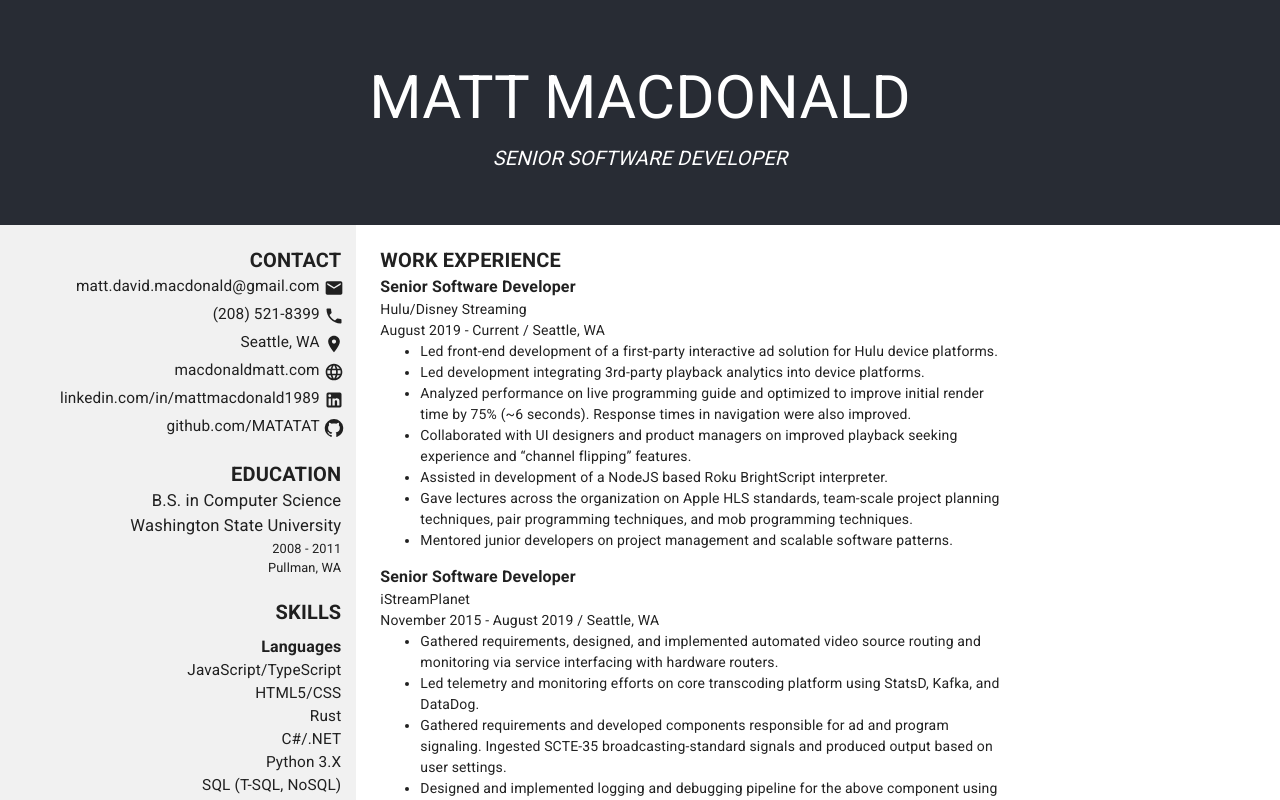
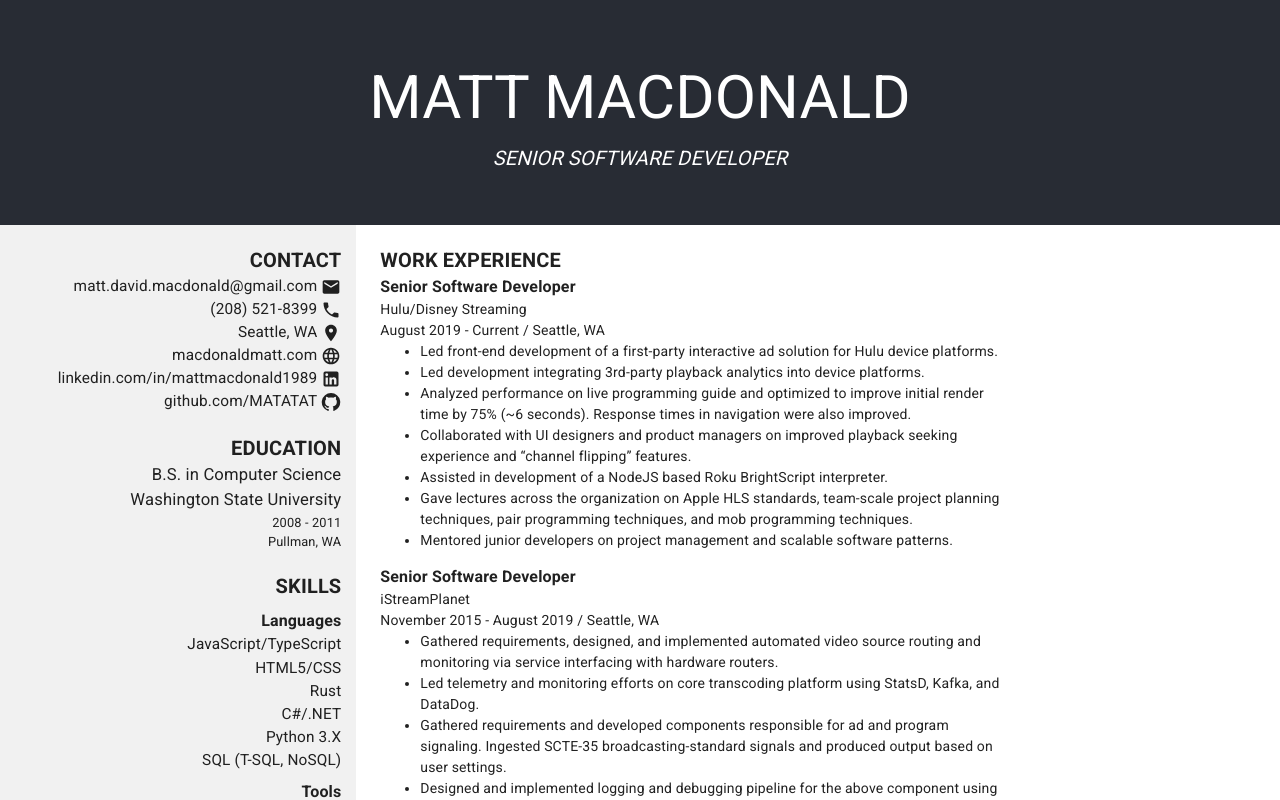
Before and after one commit to MATATAT/resume, a React (Create React App) app: page / in a window 1280 px wide. Shown: the top 800 px of the page. Built offline with nearby package versions, Linux system fonts and the light colour scheme.

Commit message:
redid side bar with flex

```diff
--- a/src/SideBar.css
+++ b/src/SideBar.css
@@ -6,13 +6,24 @@
     height: 100%;
 }
 
+.SideBar-label-with-icon {
+    display: flex;
+    flex-direction: row;
+    justify-content: flex-end;
+}
+
 .SideBar-contact-label {
     font-size: 1.2vw;
-    float: right;
+    display: flex;
+    align-items: center;
 }
 
 .SideBar-contact-icon {
-    vertical-align: middle;
+    display: flex;
+    align-content: center;
+    justify-content: center;
+    align-items: center;
+    padding-left: 0.25em;
 }
 
 .SideBar-education {
--- a/src/SideBar.tsx
+++ b/src/SideBar.tsx
@@ -1,4 +1,4 @@
-import { Box, Grid, SvgIconTypeMap } from "@mui/material";
+import { Box, SvgIconTypeMap } from "@mui/material";
 import { OverridableComponent } from "@mui/material/OverridableComponent";
 import SideBlock from "./SideBlock";
 import { Contact, Institution, Qualification } from "./types";
@@ -35,14 +35,14 @@ export default function SideBar(props: SideBarProps) {
 function renderContact(props: Contact): RenderFn {
     return () => {
         return (
-            <Grid container spacing={0.5}>
+            <Box>
                 <LabelWithIcon url={props.email} icon={EmailIcon} />
                 <LabelWithIcon url={props.phone} icon={PhoneIcon} />
                 <LabelWithIcon url={props.location} icon={LocationOnIcon} />
                 <LabelWithIcon url={props.websites.personal} icon={LanguageIcon} />
                 <LabelWithIcon url={props.websites.linkedIn} icon={LinkedInIcon} />
                 <LabelWithIcon url={props.websites.gitHub} icon={GitHubIcon} />
-            </Grid>
+            </Box>
         );
     }
 }
@@ -50,14 +50,12 @@ function renderContact(props: Contact): RenderFn {
 function LabelWithIcon(props: { url: string, icon: IconType }) {
     const Icon = props.icon;
     return (
-        <>
-            <Grid item xs={11.25}>
-                <div className="SideBar-contact-label">{props.url}</div>
-            </Grid>
-            <Grid item xs={0.75}>
-                <Icon className="SideBar-contact-icon" fontSize="small" />
-            </Grid>
-        </>
+        <div className="SideBar-label-with-icon">
+            <div className="SideBar-contact-label">{props.url}</div>
+            <div className="SideBar-contact-icon">
+                <Icon fontSize="small" />
+            </div>
+        </div>
     );
 }
 
```
